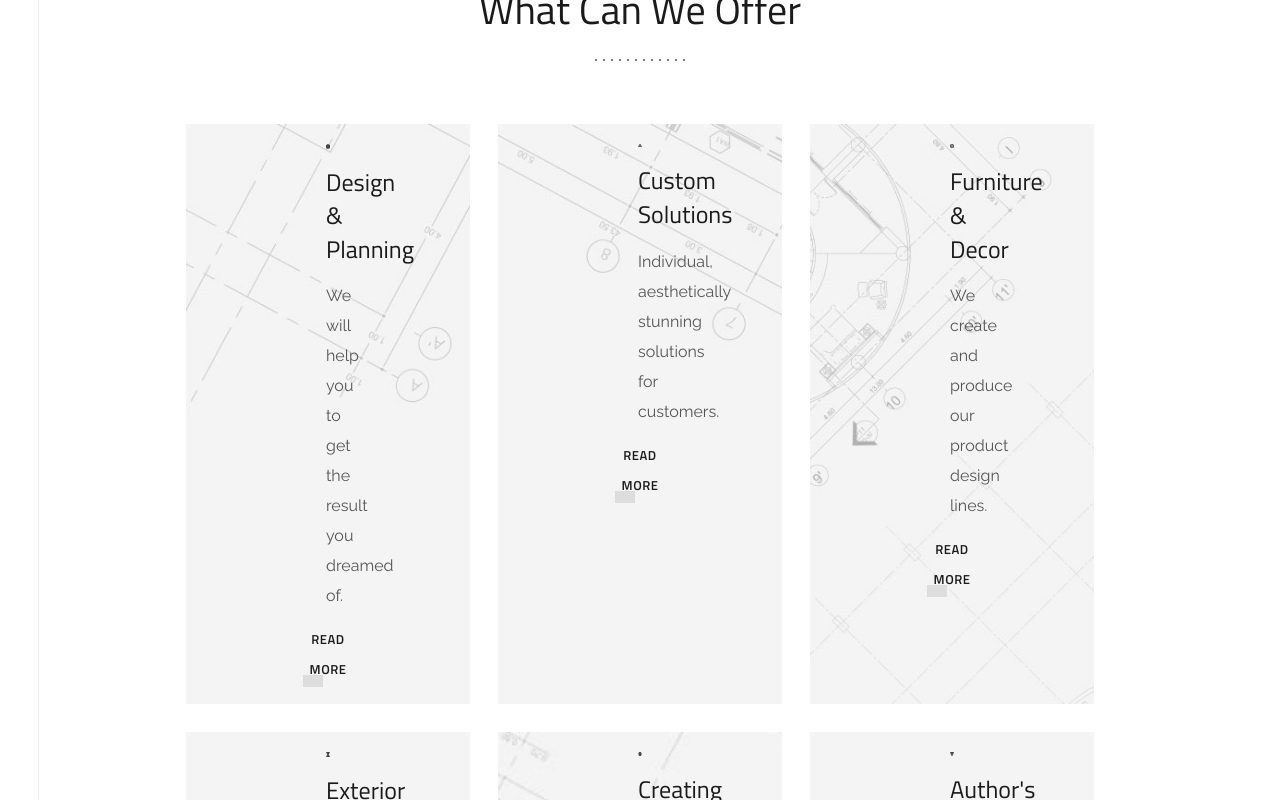
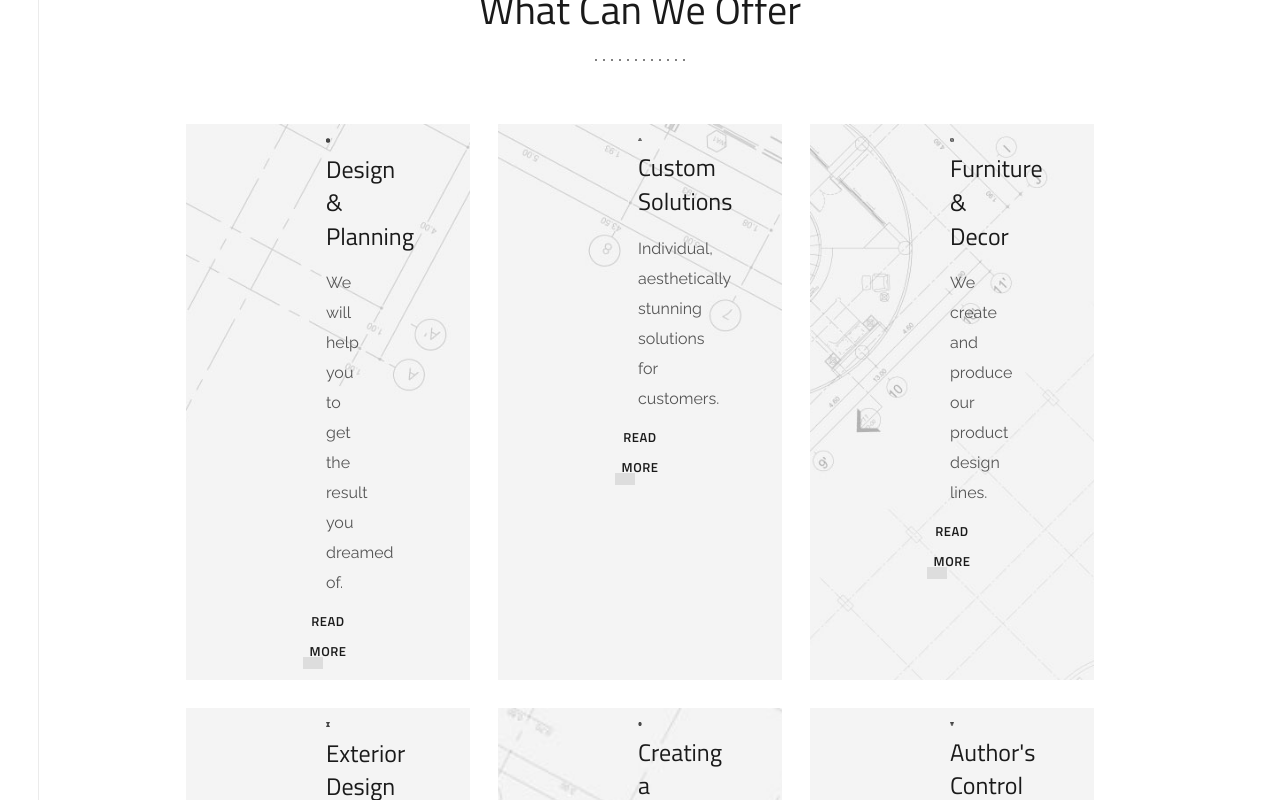
Before and after one commit to Kalandhar01/Siva_con, a Next.js app: page / in a window 1280 px wide. Shown: the part 2880-3680 px from the top of the page. Built offline with nearby package versions, Linux system fonts and the light colour scheme.

Commit message:
feat: reduce service box height again

```diff
--- a/src/components/Services.tsx
+++ b/src/components/Services.tsx
@@ -32,7 +32,7 @@ export default function Services() {
                 onMouseEnter={() => setHovered(i)}
                 onMouseLeave={() => setHovered(null)}
                 style={{
-                  padding: "20px 140px",
+                  padding: "14px 140px",
                   textAlign: "center",
                   backgroundColor: isHovered ? "#1a1a1a" : "#f4f4f4",
                   backgroundImage: `url(${s.bg})`,
@@ -75,7 +75,7 @@ export default function Services() {
                     height={84}
                     style={{
                       display: "block",
-                      marginBottom: 17,
+                      marginBottom: 10,
                       filter: isHovered ? "brightness(0) invert(1)" : "none",
                       transition: "filter 0.3s linear",
                     }}
@@ -88,7 +88,7 @@ export default function Services() {
                       fontSize: 24,
                       fontWeight: 400,
                       color: isHovered ? "#ffffff" : "#1a1a1a",
-                      marginBottom: 15,
+                      marginBottom: 10,
                       lineHeight: 1.4,
                       textAlign: "center",
                       transition: "color 0.3s linear",
@@ -111,7 +111,7 @@ export default function Services() {
                     fontSize: 16,
                     lineHeight: "30px",
                     color: isHovered ? "#a3a3a3" : "#555555",
-                    marginBottom: 13,
+                    marginBottom: 8,
                     textAlign: "center",
                     transition: "color 0.3s linear",
                   }}
```
